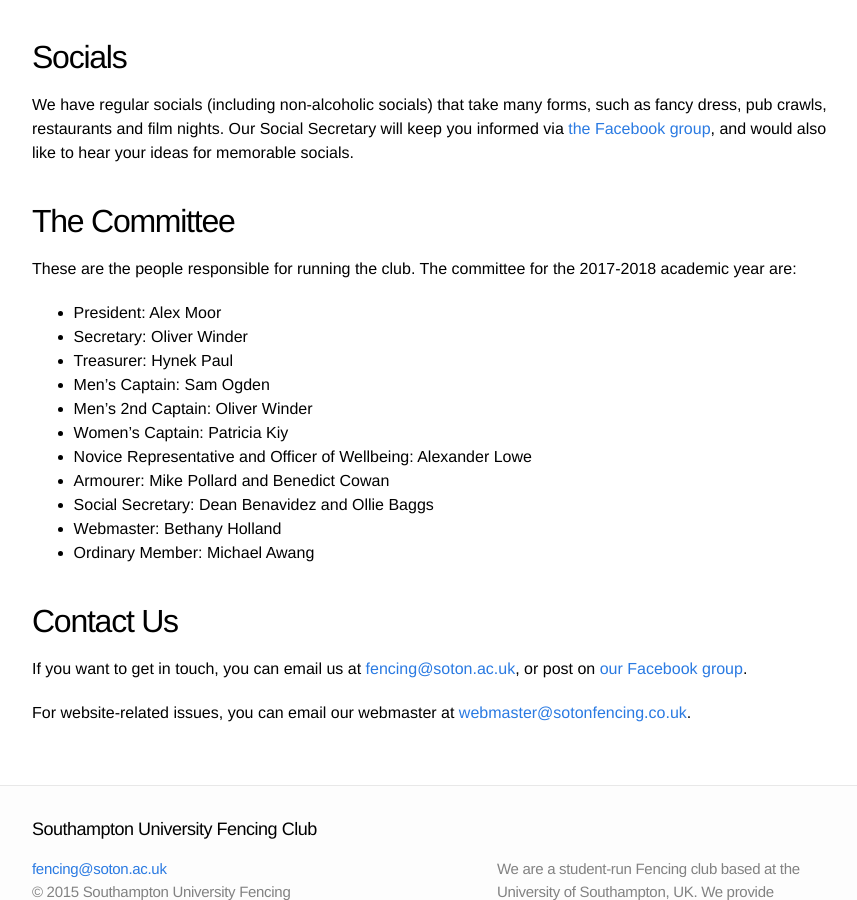
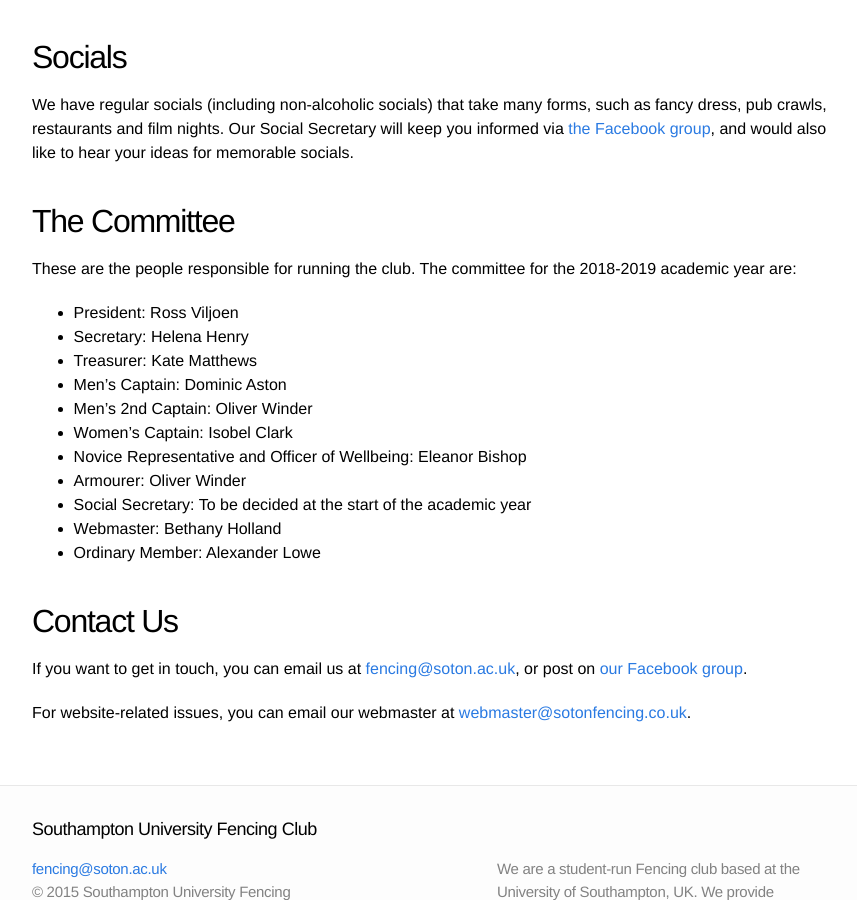
Before and after one commit to sotonfencing/sotonfencing.github.io, a Jekyll site: the page built from about.md, in a window 1280 px wide and 900 px high, scrolled down 835 px. Shown: the whole window, without its empty margins (208-1065 px from the left). Built offline with Jekyll 4.4.1, drawn with Linux system fonts in a browser that asks for light colours.

Commit message:
2018-2019 committee
committee update

```diff
--- a/about.md
+++ b/about.md
@@ -35,19 +35,19 @@ We have regular socials (including non-alcoholic socials) that take many forms,
 The Committee
 -------------
 
-These are the people responsible for running the club. The committee for the 2017-2018 academic year are:
+These are the people responsible for running the club. The committee for the 2018-2019 academic year are:
 
-* President: Alex Moor
-* Secretary: Oliver Winder
-* Treasurer: Hynek Paul
-* Men's Captain: Sam Ogden
+* President: Ross Viljoen
+* Secretary: Helena Henry
+* Treasurer: Kate Matthews
+* Men's Captain: Dominic Aston
 * Men's 2nd Captain: Oliver Winder
-* Women's Captain: Patricia Kiy
-* Novice Representative and Officer of Wellbeing: Alexander Lowe
-* Armourer: Mike Pollard and Benedict Cowan
-* Social Secretary: Dean Benavidez and Ollie Baggs
+* Women's Captain: Isobel Clark
+* Novice Representative and Officer of Wellbeing: Eleanor Bishop
+* Armourer: Oliver Winder
+* Social Secretary: To be decided at the start of the academic year
 * Webmaster: Bethany Holland
-* Ordinary Member: Michael Awang
+* Ordinary Member: Alexander Lowe
 
 Contact Us
 ----------
```
